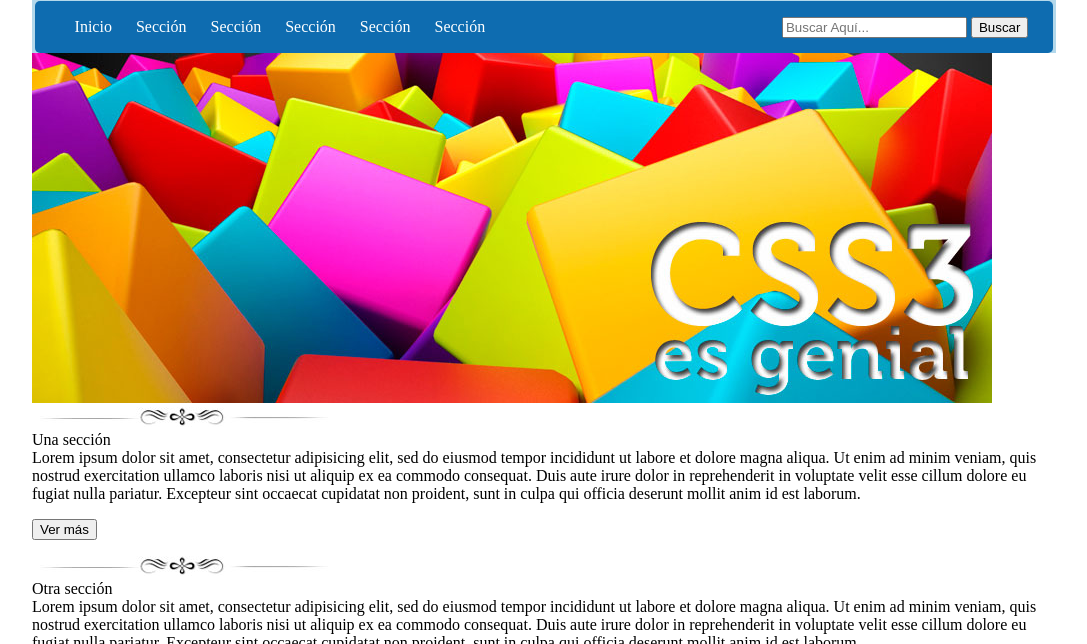
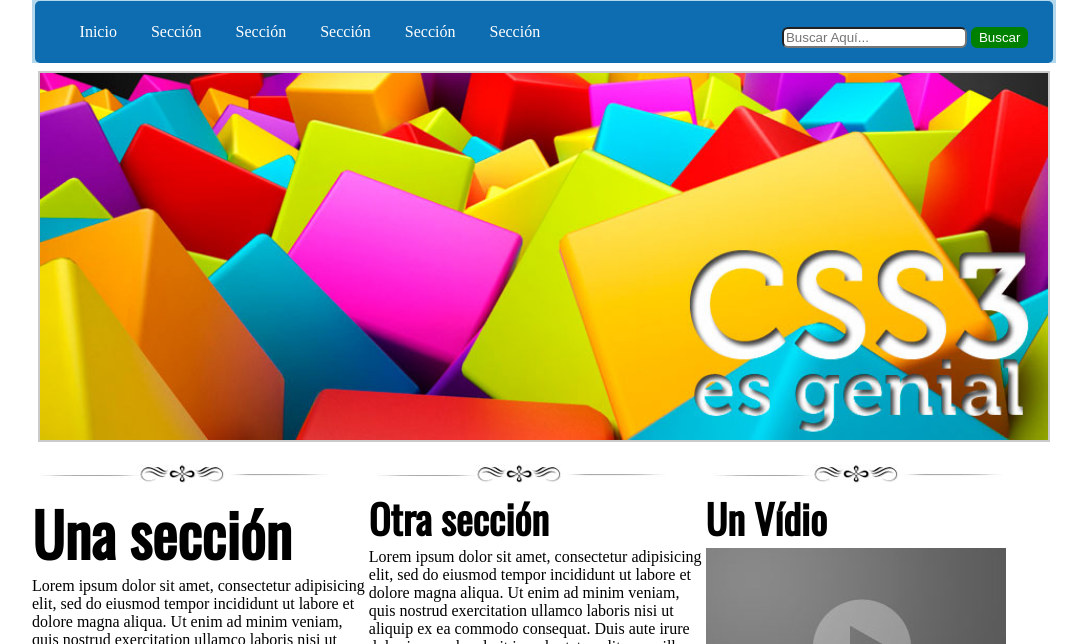
Before and after one commit to ramonquinonez/pw2171, a plain HTML site: page practica01css/index.html in a window 1280 px wide. Shown: the part 156-800 px from the top of the page, without its empty margins (96-1183 px from the left). Drawn offline with nearby package versions, Linux system fonts and the light colour scheme.

Commit message:
Practica2CSS3

```diff
--- a/CSS/fuentes.css
+++ b/CSS/fuentes.css
@@ -1,4 +1,4 @@
-p{
+section span p link{
 	font-family: 'VT323', monospace;
 	font-weight:bold;
 }
--- a/practica01css/css/estilos.css
+++ b/practica01css/css/estilos.css
@@ -8,6 +8,16 @@ form{
 	float:right;
 	margin-top:-35px;
 	margin-right:25px;
+
+}
+form input{
+	border-radius:6px;
+
+}
+form input[type="button"]{
+	background:green;
+	color:white;
+	border:2px solid green;
 }
 header{
 	background: #B3D8EB;
@@ -26,6 +36,48 @@ header nav ul li{
 	color:white;
 	display:inline-block;
 	margin-right:20px;
+	padding: 5px 5px 5px 5px;
+	border:2px;
+	border-radius:5px;
 
 
 }
+header nav ul li:hover{
+	background:white;
+	color:blue;
+	border-radius:5px;
+}
+#Seccion01 article{
+	background:white;
+	text-align:center;
+
+}
+#Seccion01 article img{
+	border:2px solid rgba(150,150,150,.5);
+	margin-top:7.5px;
+	width:98.5%;
+}
+#Seccion02 article{
+	display:inline-block;
+	vertical-align:top;
+	width:32.5%;
+
+}
+.UnaSeccion{
+	font-size:3.75em;
+	font-weight:bold;/*Negritas*/
+}
+.OtraSeccion{
+	font-size:2.5em;
+	font-weight:bold; /*Negritas*/
+}
+#Seccion02 article span{
+	font-family: 'Oswald', sans-serif;
+}
+article input[type="Submit"]{
+	background:white;
+	color: blue;
+	border-radius:5px;
+	margin-right:5px auto;
+
+}
--- a/practica01css/index.html
+++ b/practica01css/index.html
@@ -25,17 +25,18 @@
 			</form>
 			</nav>
 		</header>
-		<section>
+		<section id="Seccion01">
 			<article>
 			<img src="img/slide2.jpg" alt="">
 			</article>
 		</section>
 
-		<section>
+		<section id="Seccion02">
 			<article>
+			<br>
 			<img src="img/separador.jpg">
 			<br>
-			Una sección
+			<span class="UnaSeccion">Una sección</span>
 			<br>
 			Lorem ipsum dolor sit amet, consectetur adipisicing elit, sed do eiusmod
 			tempor incididunt ut labore et dolore magna aliqua. Ut enim ad minim veniam,
@@ -43,14 +44,14 @@
 			consequat. Duis aute irure dolor in reprehenderit in voluptate velit esse
 			cillum dolore eu fugiat nulla pariatur. Excepteur sint occaecat cupidatat non
 			proident, sunt in culpa qui officia deserunt mollit anim id est laborum.
-			<p>
-				<input type="submit" value="Ver más">
-			</p>
+			<p></p>
+			<input type="submit" value="Ver más">
 			</article>
 			<article>
+			<br>
 			<img src="img/separador.jpg">
-			<br>
-			Otra sección
+			<span class="OtraSeccion">Otra sección</span>
+			<link href="https://fonts.googleapis.com/css?family=Oswald" rel="stylesheet">
 			<br>
 			Lorem ipsum dolor sit amet, consectetur adipisicing elit, sed do eiusmod
 			tempor incididunt ut labore et dolore magna aliqua. Ut enim ad minim veniam,
@@ -58,17 +59,16 @@
 			consequat. Duis aute irure dolor in reprehenderit in voluptate velit esse
 			cillum dolore eu fugiat nulla pariatur. Excepteur sint occaecat cupidatat non
 			proident, sunt in culpa qui officia deserunt mollit anim id est laborum.
-			<p>
-				<input type="submit" value="Ver más">
-			</p>
+			<p></p>
+			<input type="submit" value="Ver más">
 			</article>
 			<article>
+			<br>
 			<img src="img/separador.jpg" alt="">
 			<br>
-			Un vidio
+			<span class="OtraSeccion">Un Vídio</span>
 			<br>
 			<img src="img/video.jpg" alt="">
-
 			</article>
 		</section>
 </body>
```
Also changed, not shown: practica02css/index.html (added, +87 -0 lines), practica02css/CSS/estilos.css (added), practica02css/img/banner.png (added), practica02css/img/bg_offer.png (added), practica02css/img/cerdito.png (added), practica02css/img/completo.png (added), practica02css/img/granthams.png (added), practica02css/img/hoja.png (added), practica02css/img/icon_facebook.png (added), practica02css/img/icon_twitter.png (added), practica02css/img/image-right.png (added), practica02css/img/new.png (added), practica02css/img/paint.png (added), practica02css/img/slide.jpg (added).
